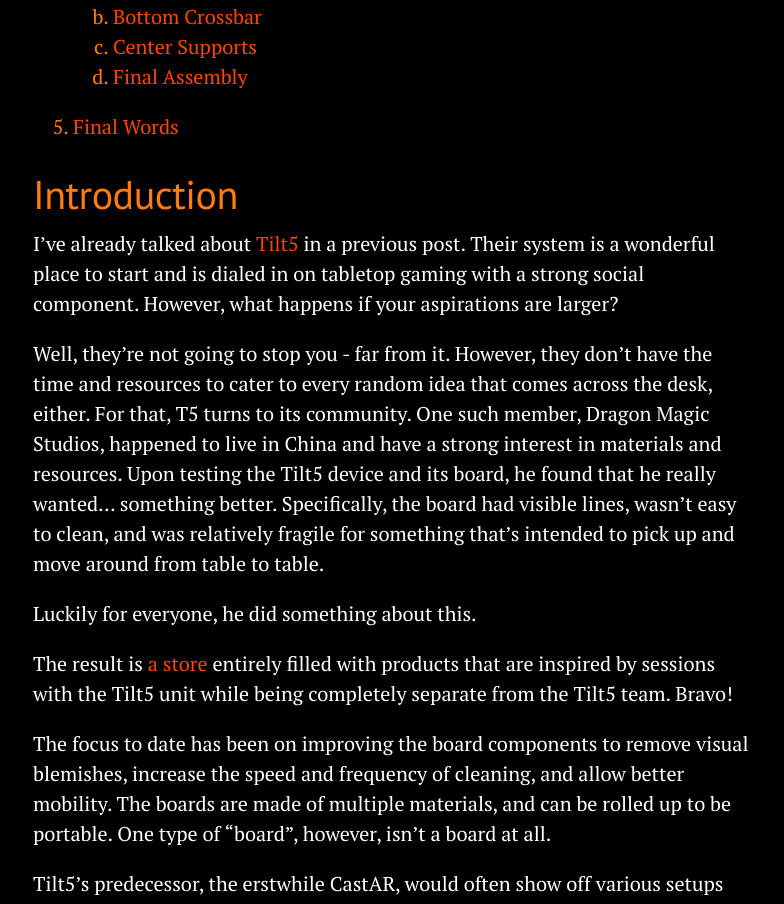
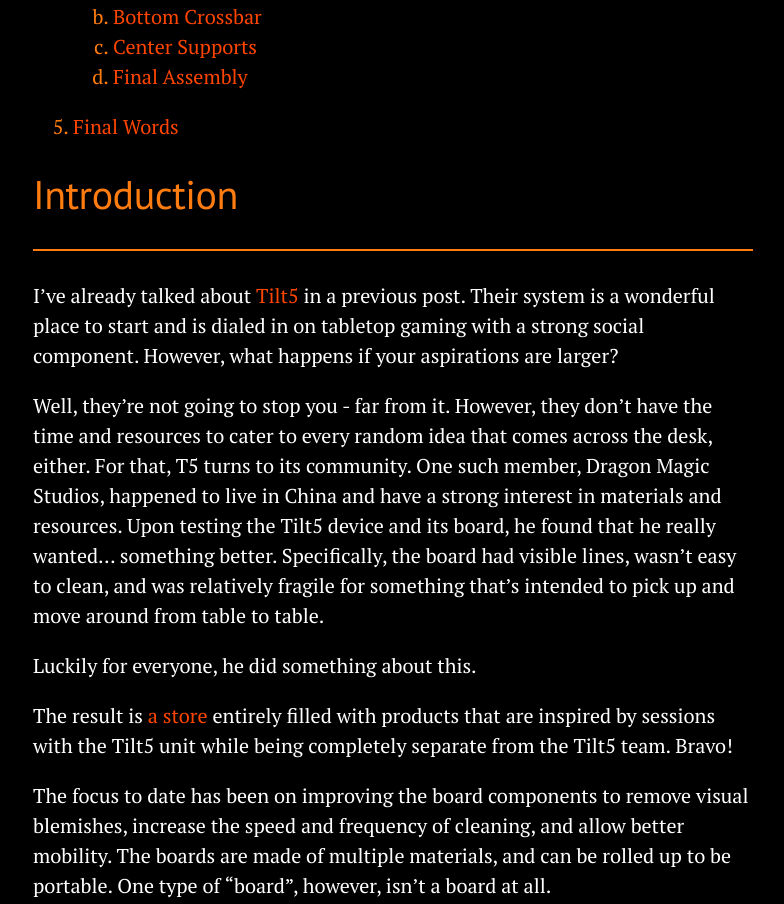
Before and after one commit to seii/seii.github.io, a Jekyll site: the page built from _posts/2022-12-14-dragon-magic-studios-arcade-frame-assembly.md, in a window 1280 px wide. Shown: the part 430-1334 px from the top of the page, without its empty margins (247-1031 px from the left). Built offline with Jekyll 4.4.1, drawn with Linux system fonts in a browser that asks for light colours; comment, search, counter and statistics services are not loaded.

Commit message:
Experiment with underlined headings

```diff
--- a/_posts/2022-12-14-dragon-magic-studios-arcade-frame-assembly.md
+++ b/_posts/2022-12-14-dragon-magic-studios-arcade-frame-assembly.md
@@ -4,6 +4,7 @@
 ---
 
 # Introduction
+___
 
 <!-- excerpt-start -->
 I've already talked about [Tilt5](https://www.tiltfive.com/) in a previous post. Their system is a wonderful place to start and is dialed in on tabletop gaming with a strong social component. However, what happens if your aspirations are larger?
@@ -26,6 +27,7 @@
 The one downside, perhaps, is that there's no instructions currently on how to build this frame. As one of the first to receive an ARCade setup, I wanted to fix that. PVC isn't terribly hard to work with, but I know that not everyone has done so in their past.
 
 # Materials
+___
 
 To begin, you will need the following:
 - 1 x PVC cutting tool (two styles are shown in the picture below)
@@ -44,6 +46,7 @@
 - 1 x ARCade setup by Dragon Magic Studios
 
 # How to Cut PVC
+___
 1. Measure from the flat end of a pipe to the total length you wish to end up with. Mark that once with a permanent marker.
 [![Measuring tape lying on top of a PVC pipe section](/public/img/2022-12-14/cut-pvc-first-mark.png#thumbnail "Measuring tape lying on top of a PVC pipe section")](/public/img/2022-12-14/cut-pvc-first-mark.png)
 2. Rotate the pipe slightly and do this once more to create two marks which are in line with each other.
@@ -54,6 +57,7 @@
 # Instructions
 
 ## Top Crossbar
+___
 
 1. Begin by cutting (2) 34" sections of PVC pipes (These are the main horizontal top and bottom bars)
 2. Cut (4) 1.5" sections of PVC
@@ -71,13 +75,16 @@
 [![One 90 degree PVC elbow attached to a section of PVC](/public/img/2022-12-14/top-crossbar-90-degree.png#thumbnail "One 90 degree PVC elbow attached to a section of PVC")](/public/img/2022-12-14/top-crossbar-90-degree.png)
 
 ## Bottom Crossbar
+___
 1. Repeat top crossbar steps in full. (No, really!)
 [![Assembled bottom crossbar made of PVC pipe](/public/img/2022-12-14/bottom-crossbar-really.png#thumbnail "Assembled bottom crossbar made of PVC pipe")](/public/img/2022-12-14/bottom-crossbar-really.png)
 
 ## Center Supports
+___
 1. Cut (4) 40" sections of PVC
 
 ## Final Assembly
+___
 1. Insert (1) 40" section of PVC into each open hole of the top crossbar
 [![One 40 inch section of straight PVC inserted into a T-shaped PVC connector which faces downwards](/public/img/2022-12-14/final-assembly-top-crossbar.png#thumbnail "One 40 inch section of straight PVC inserted into a T-shaped PVC connector which faces downwards")](/public/img/2022-12-14/final-assembly-top-crossbar.png)
 1. Insert reverse end of 40" sections into the bottom crossbar
@@ -99,6 +106,7 @@
 <strong>NOTE:</strong> I'm still experimenting with how to smooth the fabric. The final product should look much better for you than in my final picture, as wrinkles in the fabric will distort or throw off the 3D effect of the Tilt5 projection.
 
 # Final Words
+___
 
 This post was entirely to describe the construction of the ARCade setup, not to review it. As soon as I have a bit more time, I will follow up with a separate review post.
 
```
